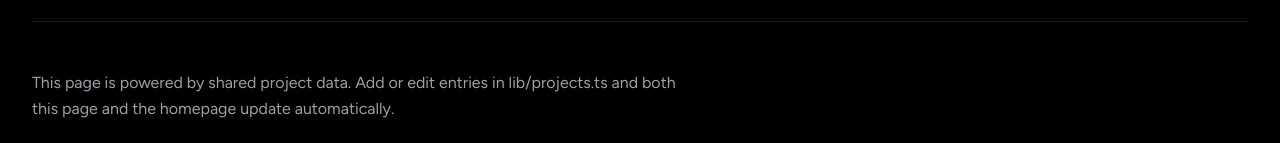
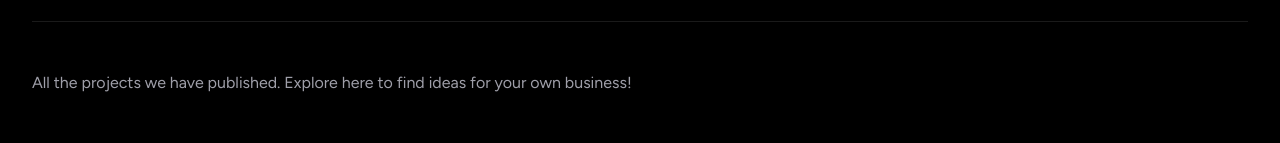
Before and after one commit to prathamwarpa/vantage-studio, a Next.js app: page /projects in a window 1280 px wide. Shown: the part 181-324 px from the top of the page. Built offline with nearby package versions, Linux system fonts and the light colour scheme.

Commit message:
added all projects

```diff
--- a/app/projects/page.tsx
+++ b/app/projects/page.tsx
@@ -22,7 +22,7 @@ export default function ProjectsPage() {
         </div>
 
         <p className="mb-12 max-w-2xl text-sm leading-relaxed text-zinc-400 md:text-base">
-          This page is powered by shared project data. Add or edit entries in lib/projects.ts and both this page and the homepage update automatically.
+          All the projects we have published. Explore here to find ideas for your own business!
         </p>
 
         <div className="space-y-8 md:space-y-10">
```
